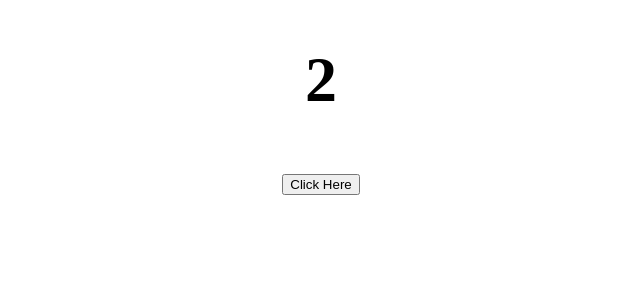
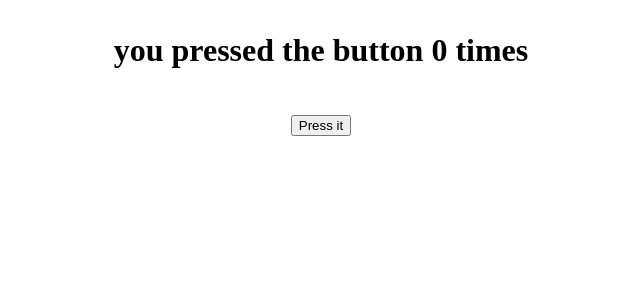
Before and after one commit to Shreya388/react_exercises, a React (Create React App) app: page / in a window 1280 px wide. Shown: the top 300 px of the page, without its empty margins (319-959 px from the left). Built offline with nearby package versions, Linux system fonts and the light colour scheme.

Commit message:
useEffect practicium

```diff
--- a/package.json
+++ b/package.json
@@ -6,6 +6,7 @@
     "@testing-library/jest-dom": "^5.11.4",
     "@testing-library/react": "^11.1.0",
     "@testing-library/user-event": "^12.1.10",
+    "axios": "^0.23.0",
     "react": "^17.0.2",
     "react-dom": "^17.0.2",
     "react-scripts": "4.0.3",
--- a/src/App.js
+++ b/src/App.js
@@ -1,11 +1,11 @@
 import './App.css';
-import Reducer from './Reducer';
+import EffectTuto from './EffectTuto';
 
 
 function App() {
   return (
     <div className="App">
-        <h1><Reducer /></h1>
+        <h1><EffectTuto /></h1>
     </div>
   );
 }
--- /dev/null
+++ b/src/EffectTuto.js
@@ -0,0 +1,24 @@
+import React, { useState ,useEffect } from "react";
+
+
+const EffectTuto = () => {
+    const [count, setCount] = useState(0);
+
+    useEffect(() => {
+
+        document.title = `You pressed the button ${count} times`;
+
+        });
+
+
+    return (
+        <div>
+            <p>you pressed the button {count} times</p>
+            <button onClick={() => setCount(count + 1)}>
+                Press it
+            </button>
+        </div>
+
+    )}
+
+export default EffectTuto;
--- a/src/Reducer.js
+++ /dev/null
@@ -1,28 +0,0 @@
-import React, { useState } from "react";
-
-
-const Reducer = () => {
-
-    const [count, setCount] = useState(2);
-    const [showText, setShowText] = useState(false);
-
-    return  (
-        <div>
-            <h1>{count}</h1>
-            <button
-             onClick={() => {
-                 setCount(count + 2);
-                 setShowText(showText);
-             }}
-             >
-                 Click Here
-            </button>
-
-            {showText && <p>This is a text</p>}
-        </div>
-    );
-};
-
-
-
-export default Reducer;
```
Also changed, not shown: 1 other file (tests, documents, lock files or other folders).
